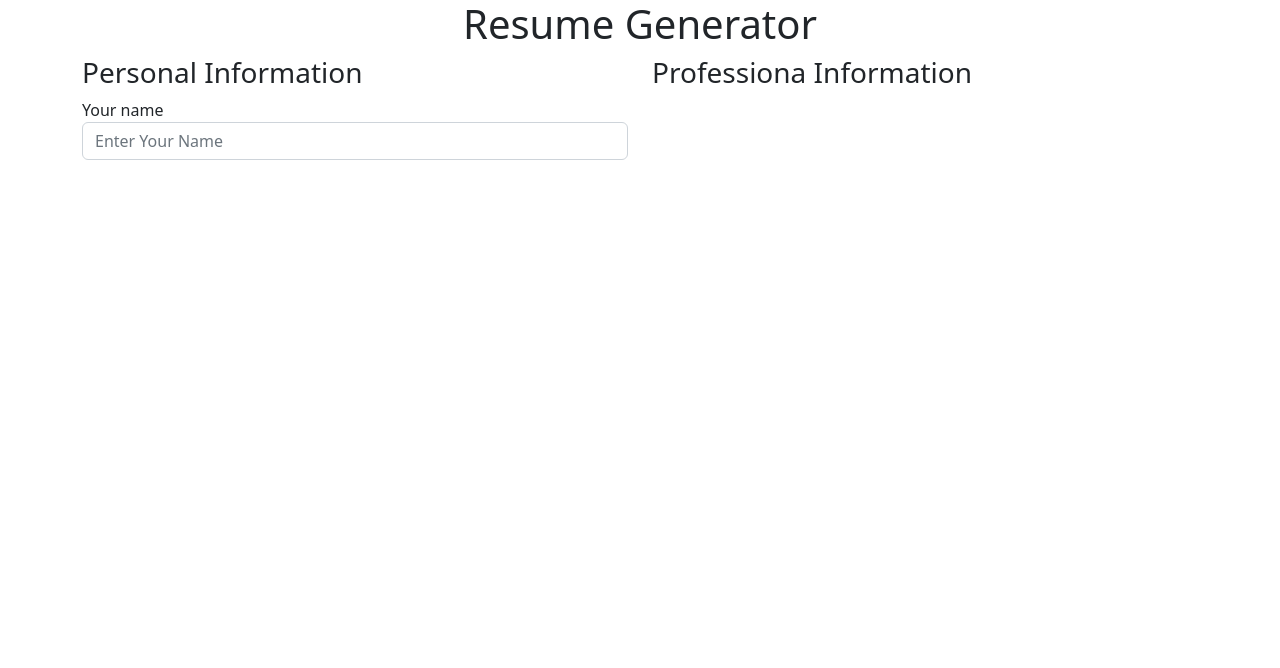
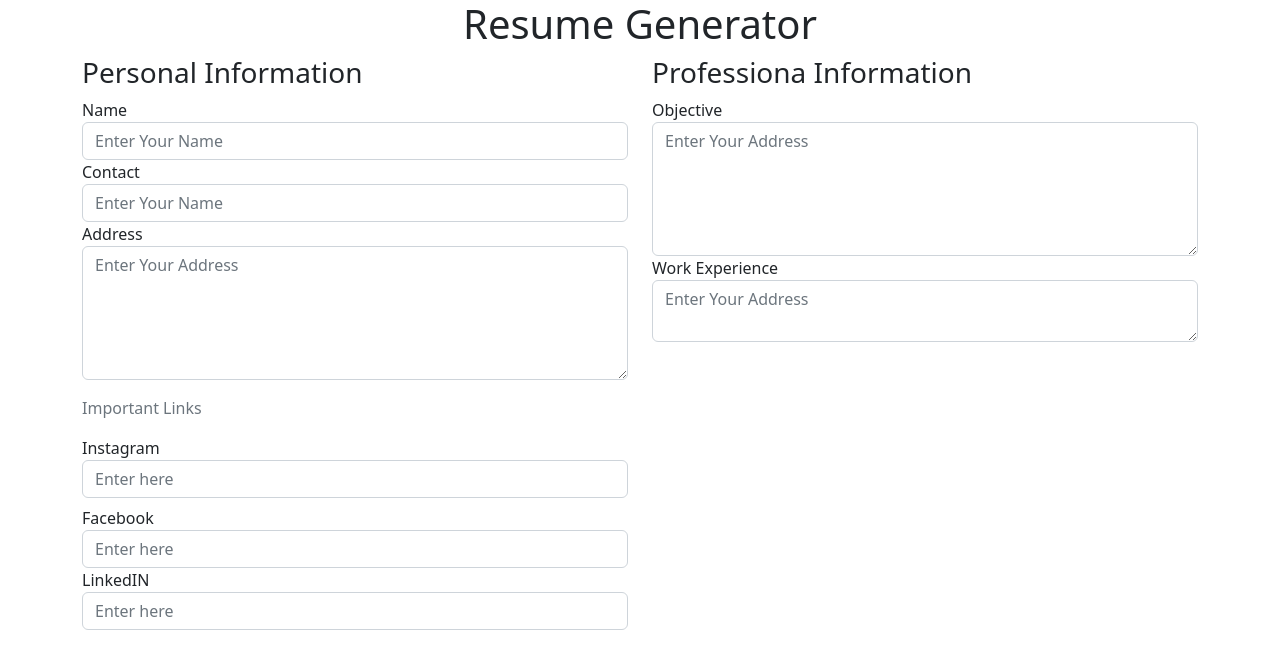
Before and after one commit to Its-Yogesh-100/Resume-Builder, a plain HTML site: page index.html in a window 1280 px wide. Drawn offline with nearby package versions, Linux system fonts and the light colour scheme.

Commit message:
Adding various fields in form

```diff
--- a/index.html
+++ b/index.html
@@ -1,6 +1,7 @@
 <!DOCTYPE html>
 <html lang="en">
   <head>
+
     <meta charset="UTF-8" />
     <meta http-equiv="X-UA-Compatible" content="IE=edge" />
     <meta name="viewport" content="width=device-width, initial-scale=1.0" />
@@ -17,25 +18,100 @@
 
     <link rel="stylesheet" href="style.css" />
   </head>
+
+
+
   <body>
     <div class="container">
-
       <h1 class="text-center">Resume Generator</h1>
 
       <div class="row">
+        <div class="col-md-6">
 
-        <div class="col-md-6">
           <h3>Personal Information</h3>
 
-          <div class="form-group">
-              <label for="nameField" id="nameField">Your name</label>
-              <input type="text"  id="name" class="form-control" placeholder="Enter Your Name">
+          <div class="form-group mt-2">
+            <label for="nameField">Name</label>
+            <input
+              type="text"
+              id="name"
+              class="form-control"
+              placeholder="Enter Your Name"
+            />
           </div>
 
+          <div class="form-group">
+            <label for="contactField">Contact</label>
+            <input
+              type=""
+              id="name"
+              class="form-control"
+              placeholder="Enter Your Name"
+            />
+          </div>
+
+
+          <div class="form-group">
+            <label for="addressField">Address</label>
+            <textarea
+              id="addressField"
+              class="form-control"
+              placeholder="Enter Your Address"
+              rows="5"
+            ></textarea>
+
+            <p class="text-secondary my-3">Important Links</p>
+
+            <div class="form-group mt-2">
+              <label for="instaField" >Instagram</label>
+              <input
+                id="instaField"
+                class="form-control"
+                placeholder="Enter here"
+              ></input>
+              </div>
+
+              <div class="form-group mt-2">
+                <label for="fbField" >Facebook</label>
+                <input
+                  id="fbField"
+                  class="form-control"
+                  placeholder="Enter here"
+                ></input>
+                </div>
+
+                <div class="form-group">
+                  <label for="linkdenField" >LinkedIN</label>
+                  <input
+                    id="linkdenField"
+                    class="form-control"
+                    placeholder="Enter here"
+                  ></input>
+                  </div>
+          </div>
         </div>
 
         <div class="col-md-6">
           <h3>Professiona Information</h3>
+
+          <div class="form-group">
+            <label for="addressField">Objective</label>
+            <textarea
+              id="addressField"
+              class="form-control"
+              placeholder="Enter Your Address"
+              rows="5"
+            ></textarea>
+
+
+            <div class="form-group">
+              <label for="addressField">Work Experience</label>
+              <textarea
+                id="addressField"
+                class="form-control weField"
+                placeholder="Enter Your Address"
+              ></textarea>
+
 
 
         </div>
@@ -46,7 +122,8 @@
     <script
       src="https://cdn.jsdelivr.net/npm/bootstrap@5.2.3/dist/js/bootstrap.bundle.min.js"
       integrity="sha384-kenU1KFdBIe4zVF0s0G1M5b4hcpxyD9F7jL+jjXkk+Q2h455rYXK/7HAuoJl+0I4"
-      crossorigin="anonymous"></script>
+      crossorigin="anonymous"
+    ></script>
 
     <script src="script.js"></script>
   </body>
```
